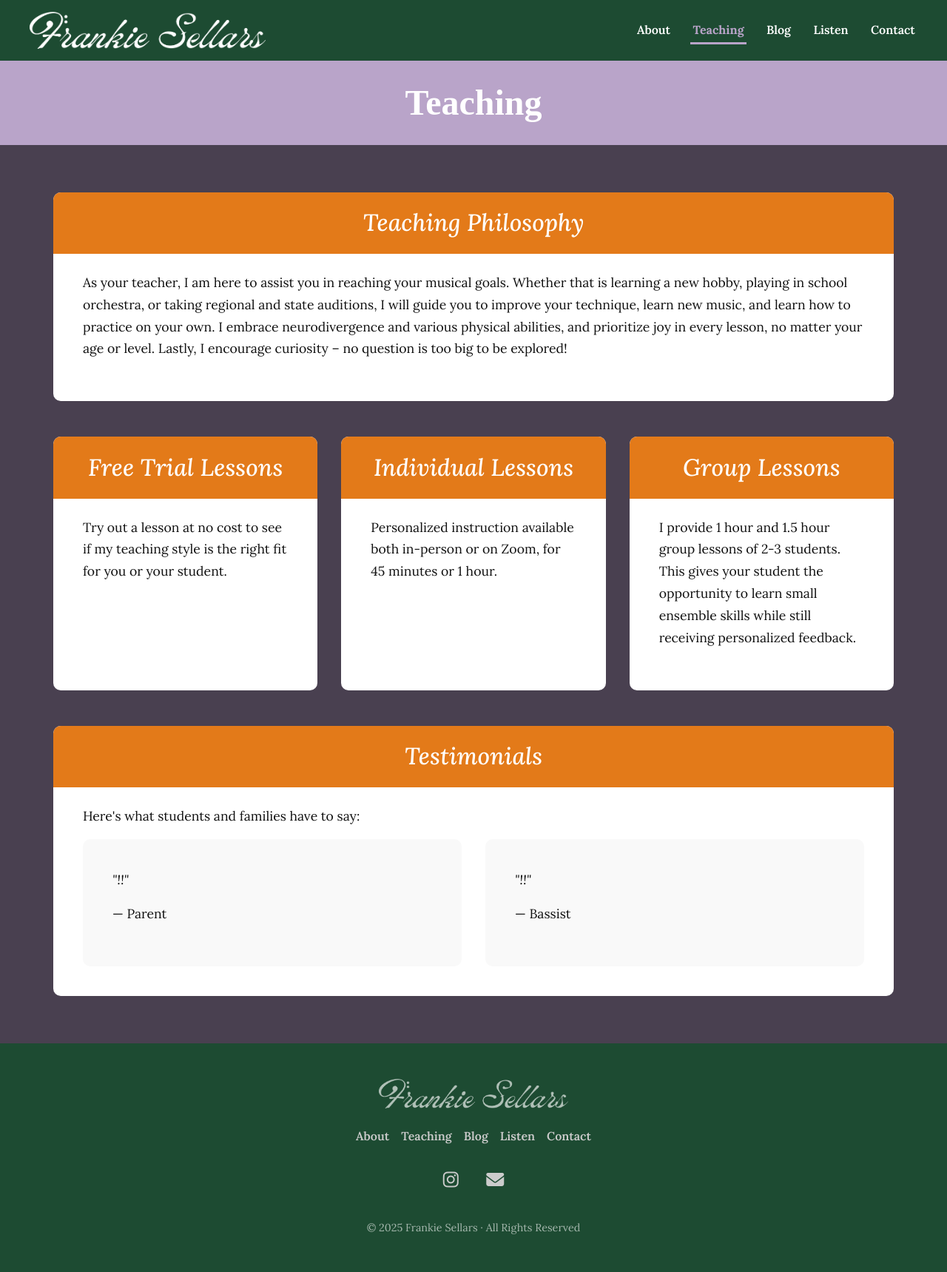
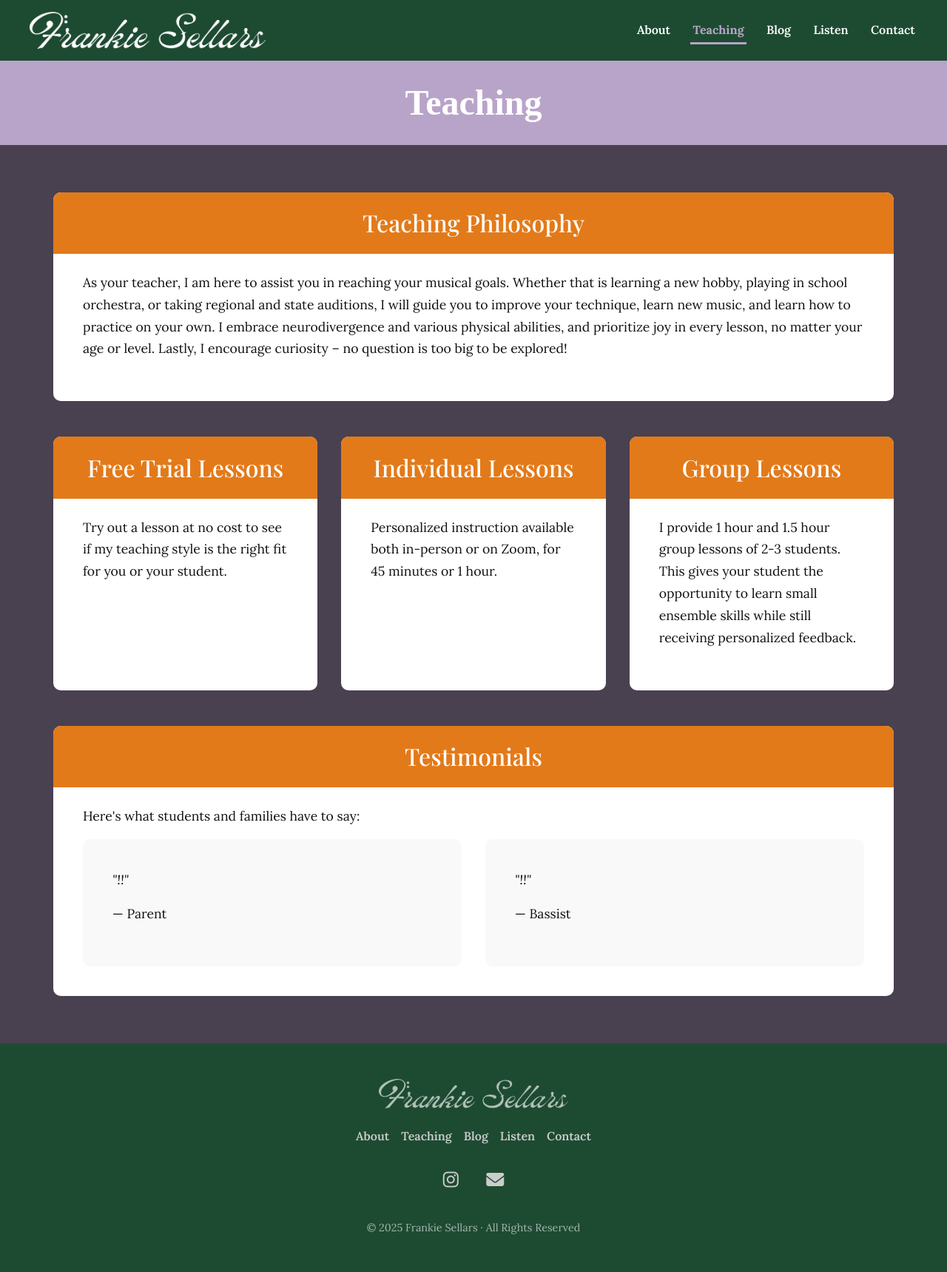
Before and after one commit to hintonfj/frankiesellars, a Jekyll site: the page built from teaching.html, in a window 1280 px wide. Shown: the whole page at 74% size. Built offline with Jekyll 4.4.1, drawn with Linux system fonts in a browser that asks for light colours; some web fonts are replaced.

Commit message:
header font change

```diff
--- a/_layouts/default.html
+++ b/_layouts/default.html
@@ -10,6 +10,7 @@
   <link rel="stylesheet" href="https://cdnjs.cloudflare.com/ajax/libs/font-awesome/6.5.0/css/all.min.css">
   <link href="https://fonts.googleapis.com/css2?family=Italiana&display=swap" rel="stylesheet">
   <link href="https://fonts.googleapis.com/css2?family=Lora:ital,wght@0,400..700;1,400..700&display=swap" rel="stylesheet">
+  <link href="https://fonts.googleapis.com/css2?family=Playfair+Display:wght@500;600&display=swap" rel="stylesheet">
 </head>
 
 <body>
--- a/index.html
+++ b/index.html
@@ -4,5 +4,5 @@ title: Home
 ---
 
 <div class="header">
-  <img src="{{ site.baseurl }}/images/header.png" alt="header" style="margin-bottom: 0rem;">
+  <img src="{{ site.baseurl }}/images/header.png" alt="header">
 </div>
--- a/style.css
+++ b/style.css
@@ -37,7 +37,6 @@ body {
   transition: 0.2s ease;
 }
 
-
 .media-card iframe {
   width: 100%;
   height: 200px;
@@ -49,7 +48,6 @@ body {
   margin-bottom: 0.6rem;
   font-size: 1.1rem;
 }
-
 
 /* NAVBAR */
 .navbar {
@@ -94,34 +92,6 @@ body {
   font-weight: 700;
 }
 
-/* HERO */
-.hero {
-  padding: 5rem 2rem;
-  text-align: center;
-  background: #fff6fc;
-}
-
-.hero h1 {
-  font-size: 3rem;
-  font-weight: 800;
-  margin-bottom: 0.5rem;
-  color: #e37a19;
-}
-
-.tagline {
-  font-size: 1.2rem;
-  color: #555;
-  margin-bottom: 2rem;
-}
-
-.hero img {
-  width: 300px;
-  max-width: 80%;
-  border-radius: 12px;
-  box-shadow: none;
-  border: 4px solid #d88a3c;
-}
-
 /* INTERIOR PAGES */
 .page {
   max-width: 1200px;
@@ -160,21 +130,12 @@ body {
 }
 
 .page h2 {
-  text-align: center;
-  font-size: 2.5rem;
-  font-style: italic;
-  font-weight: 300;
-  margin-bottom: 1.5rem;
-  color: #e37a19;
-}
-
-.content-box h2 {
+  font-family: 'Playfair Display', serif;
   background: #e37a19;
   color: #ffffff;
   padding: 0.9rem 1.5rem;
   margin: -2.5rem -2.5rem 1.5rem;
   font-size: 2rem;
-  font-style: italic;
   font-weight: 500;
   text-align: center;
   border-radius: 10px 10px 0 0;
@@ -223,15 +184,16 @@ body {
 }
 
 
-/* == TOP IMAGE == */
+/* TOP IMAGE */
 .header img {
   width: 100%;
   height: auto;
   display: block;
   object-fit: cover;
+  margin-bottom: 0rem;
 }
 
-/* == CONTENT BOX SPECS == */
+/* CONTENT BOX SPECS */
 .content-box {
   background: #ffffff;
   border-radius: 10px;
@@ -241,7 +203,7 @@ body {
   transition: 0.2s ease;
 }
 
-/* == CONTACT FORM SPECS == */
+/* CONTACT FORM SPECS */
 .contact-form {
   display: flex;
   flex-direction: column;
@@ -298,8 +260,7 @@ body {
   transform: translateY(-3px);
 }
 
-
-/* === FOOTER SPECS === */
+/* FOOTER SPECS */
 .footer {
   background: #1d4b32;
   color: white;
```
